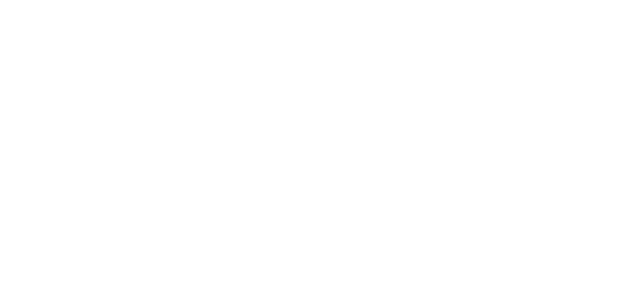
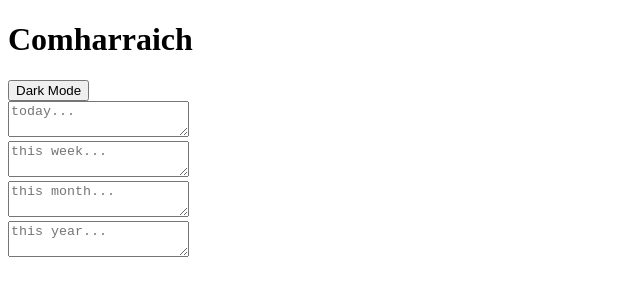
Before and after one commit to IAMSMCF/comharraichv2, a plain HTML site: page index.html in a window 1280 px wide. Shown: the whole page, without its empty margins (0-640 px from the left). Drawn offline with Linux system fonts and the light colour scheme; a web font is replaced by a local one.

Commit message:
outline skeleton html sorted

```diff
--- a/index.html
+++ b/index.html
@@ -16,6 +16,43 @@
 
 <body>
 
+    <header>
+        <h1>Comharraich</h1>
+        <button type="button" class="button_theme" data-element="theme-toggle">Dark Mode</button>
+    </header>
+    <div>
+        <main>
+            <div class="form_container_left">
+                <form class="notes_form">
+                    <label for="today">
+                        <textarea class="notes_input" id="today" placeholder="today..."></textarea>
+                    </label>
+                </form>
+                <form class="notes_form">
+                    <label for="this_week">
+                        <textarea class="notes_input" id="this_week" placeholder="this week..."></textarea>
+                    </label>
+                </form>
+            </div>
+
+
+            <div class="form_container_right">
+                <form class="notes_form">
+                    <label for="this_month">
+                        <textarea class="notes_input" id="this_month" placeholder="this month..."></textarea>
+                    </label>
+                </form>
+                <form class="notes_form">
+                    <label for="this_year">
+                        <textarea class="notes_input" id="this_year" placeholder="this year..."></textarea>
+                    </label>
+                </form>
+            </div>
+
+        </main>
+    </div>
+
+
 </body>
 
 </html>
```
